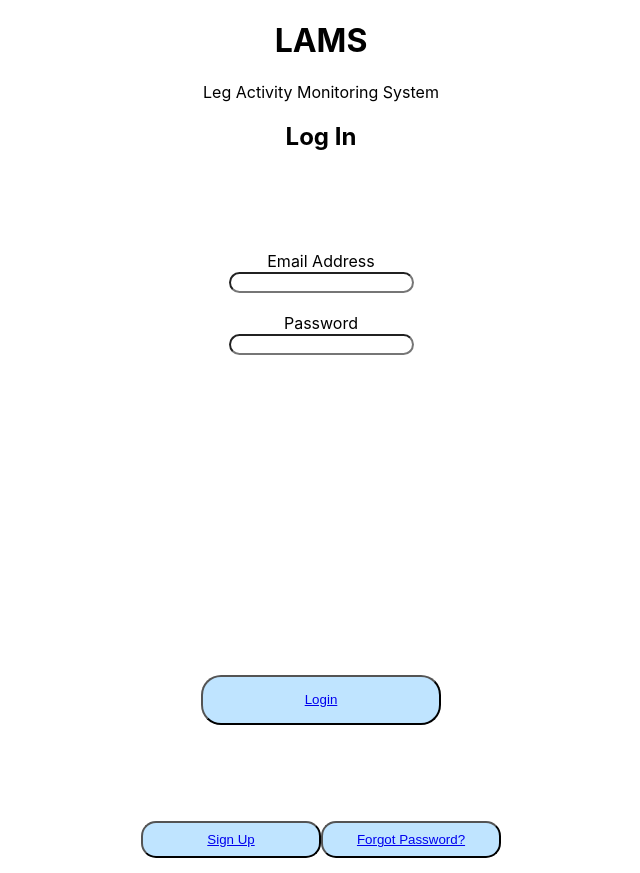
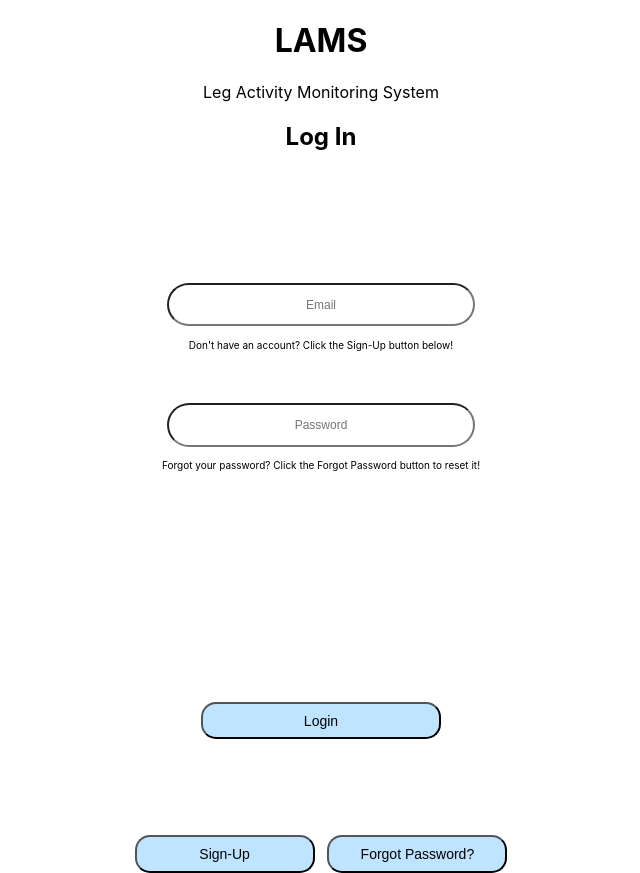
Before and after one commit to JohnMerlino1235/LAMS, a React (Create React App) app: page / in a window 1280 px wide. Shown: the whole page, without its empty margins (319-959 px from the left). Built offline with nearby package versions, Linux system fonts and the light colour scheme.

Commit message:
Finalize css

```diff
--- a/src/containers/Login.js
+++ b/src/containers/Login.js
@@ -37,7 +37,7 @@ function Login() {
                 <h2>Log In</h2>
         </div>
             <div className="Global-test">
-                <label htmlFor="email">Email Address</label>
+                {/* <label htmlFor="email">Email Address</label> */}
                 <div>
                     <input className="Global-input-box"
                         id="email"
@@ -45,11 +45,15 @@ function Login() {
                         type="email"
                         onChange={formik.handleChange}
                         value={formik.values.email}
+                        placeholder="Email"
                     />
+                    <div className="Global-forgot-password-text">
+                        Don't have an account? Click the Sign-Up button below!
+                    </div>
                 </div>
             </div>
             <div className="Global-test-2">
-                <label htmlFor="password">Password</label>
+                {/* <label htmlFor="password">Password</label> */}
                 <div>
                     <input className="Global-input-box"
                         id="password"
@@ -57,24 +61,28 @@ function Login() {
                         type={"password"}
                         onChange={formik.handleChange}
                         value={formik.values.password}
+                        placeholder="Password"
                     />
+                    <div className="Global-forgot-password-text">
+                        Forgot your password? Click the Forgot Password button to reset it!
+                    </div>
                 </div>
             </div>
             <div className="Global-button-login-div">
                 <button class= "Global-button-login" type="submit" onChange={formik.onSubmit}>
-                    <a href="/log-in">
+                    <a class="Global-button-href-styling" href="/log-in">
                         Login
                     </a>
                 </button>
             </div>
             <div className="Global-button-div">
                 <button class="Global-button-sign-up">
-                    <a href="/sign-up">
-                        Sign Up
+                    <a class="Global-button-href-styling" href="/sign-up">
+                        Sign-Up
                     </a>
                 </button>
                 <button class="Global-button-forgot-password">
-                    <a href="/forgot-password">
+                    <a class="Global-button-href-styling" href="/forgot-password">
                         Forgot Password?
                     </a>
                 </button>
--- a/src/containers/global.css
+++ b/src/containers/global.css
@@ -5,9 +5,9 @@
 .Global-button-login {
     position: flex;
     width: 240px;
-    height: 50px;
+    height: 37.5px;
     background: rgba(0, 148, 255, 0.25);
-    border-radius: 20px;
+    border-radius: 15px;
 }
 
 .Global-button-sign-up {
@@ -16,6 +16,7 @@
     height: 37.5px;
     background: rgba(0, 148, 255, 0.25);
     border-radius: 15px;
+    margin-right:1%;
 }
 
 .Global-button-forgot-password {
@@ -29,7 +30,7 @@
 .Global-button-login-div {
     display: flex;
     justify-content: center;
-    margin-top: 25%;
+    margin-top: 18%;
 }
 
 .Global-button-div {
@@ -37,12 +38,17 @@
     justify-content: center;
     margin-top: 7.5%;
 }
+
+.Global-button-href-styling {
+    text-decoration: none;
+    color: black;
+    font-size: 14px;
+}
+
 .Global-text {
     position: flex;
     width: 254px;
     height: 48px;
-    left: 75px;
-    top: 598px;
 
     font-family: 'Inter';
     font-style: normal;
@@ -70,7 +76,16 @@
     text-align: center;
 }
 .Global-input-box {
-    border-radius: 15px 15px 15px 15px;
+    margin-top: 2.5%;
+    border-radius: 22px 22px 22px 22px;
+    height: 37.5px;
+    width: 300px;
+    text-align: center;
+    font-size: 12px;
+}
+.Global-forgot-password-text {
+    font-size: 10px;
+    margin-top: 1%;
 }
 
 .Global-ellipse-blue {
```
